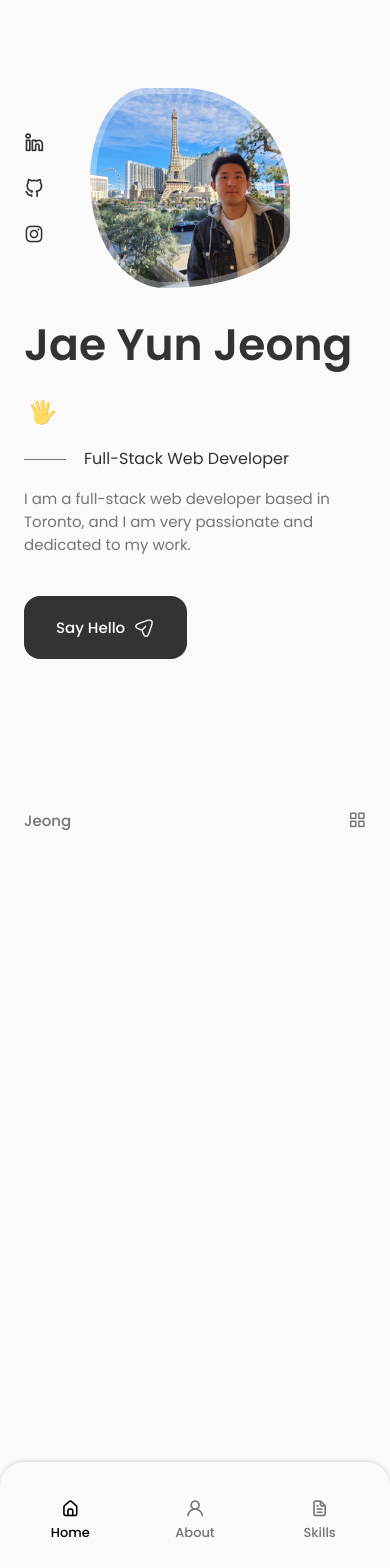
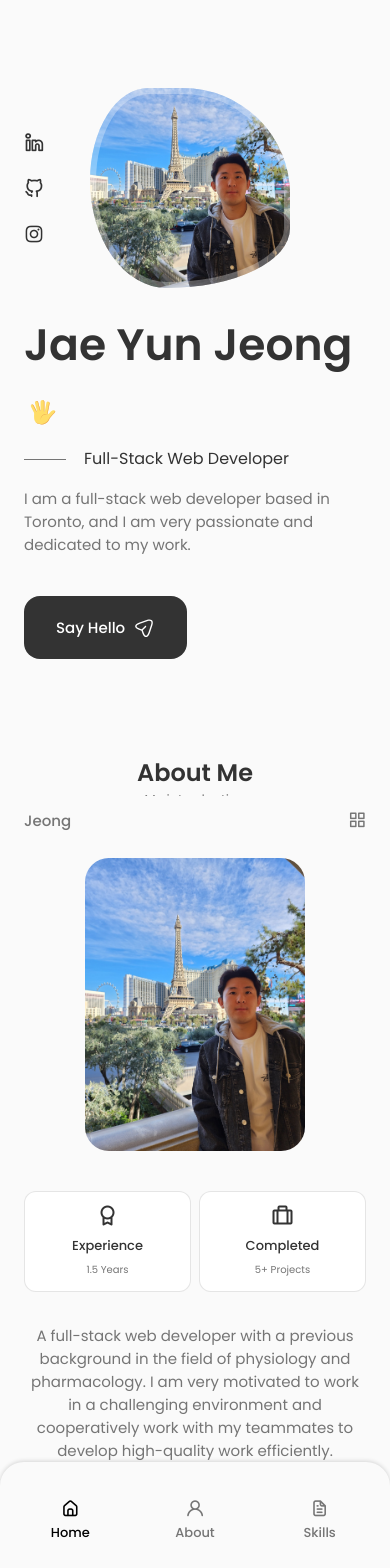
Before and after one commit to jeongj99/portfolio, a React (Vite) app: page / in a window 390 px wide. Shown: the top 1568 px of the page. Before the commit the page ends 844 px from the top, so only its background shows below. Built offline with nearby package versions, Linux system fonts and the light colour scheme.

Commit message:
Finish about section

```diff
--- a/src/App.css
+++ b/src/App.css
@@ -170,8 +170,16 @@
 }
 
 @media screen and (max-width: 768px) {
+  body {
+    margin: 0 0 var(--header-height) 0;
+  }
+
   .section {
     padding: 2rem 0 4rem;
+  }
+
+  .section__subtitle {
+    margin-bottom: var(--mb-3);
   }
 }
 
--- a/src/App.jsx
+++ b/src/App.jsx
@@ -1,6 +1,7 @@
 import "./App.css";
 import Header from "./components/header/Header";
 import Home from "./components/home/Home";
+import About from "./components/about/About";
 
 const App = () => {
   return (
@@ -8,6 +9,7 @@
       <Header />
       <main className="main">
         <Home />
+        <About />
       </main>
     </>
   );
--- /dev/null
+++ b/src/components/about/About.jsx
@@ -0,0 +1,55 @@
+import "./about.css";
+import AboutImg from "../../assets/about.jpg";
+import CV from "../../assets/JaeYunJeong-CV.pdf";
+import Info from "./Info";
+
+const About = () => {
+  return (
+    <section className="about section" id="about">
+      <h2 className="section__title">
+        About Me
+      </h2>
+      <span className="section__subtitle">My introduction</span>
+      <div className="about__container container grid">
+        <img src={AboutImg} alt="" className="about__img" />
+        <div className="about__data">
+          <Info />
+
+          <p className="about__description">
+            A full-stack web developer with a previous background in the field of physiology and pharmacology. I am very motivated to work in a challenging environment and cooperatively work with my teammates to develop high-quality work efficiently.
+          </p>
+          <a download="" href={CV} className="button button--flex">
+            Download CV
+            <svg
+              className="button__icon"
+              xmlns="http://www.w3.org/2000/svg"
+              width="24"
+              height="24"
+              viewBox="0 0 24 24"
+              fill="none"
+            >
+              <path
+                d="M15.25 22.7502H9.25C3.82 22.7502 1.5 20.4302 1.5 15.0002V9.00024C1.5 3.57024 3.82 1.25024 9.25 1.25024H14.25C14.66 1.25024 15 1.59024 15 2.00024C15 2.41024 14.66 2.75024 14.25 2.75024H9.25C4.64 2.75024 3 4.39024 3 9.00024V15.0002C3 19.6102 4.64 21.2502 9.25 21.2502H15.25C19.86 21.2502 21.5 19.6102 21.5 15.0002V10.0002C21.5 9.59024 21.84 9.25024 22.25 9.25024C22.66 9.25024 23 9.59024 23 10.0002V15.0002C23 20.4302 20.68 22.7502 15.25 22.7502Z"
+                fill="var(--container-color)"
+              ></path>
+              <path
+                d="M22.25 10.7502H18.25C14.83 10.7502 13.5 9.42023 13.5 6.00023V2.00023C13.5 1.70023 13.68 1.42023 13.96 1.31023C14.24 1.19023 14.56 1.26023 14.78 1.47023L22.78 9.47023C22.99 9.68023 23.06 10.0102 22.94 10.2902C22.82 10.5702 22.55 10.7502 22.25 10.7502ZM15 3.81023V6.00023C15 8.58023 15.67 9.25023 18.25 9.25023H20.44L15 3.81023Z"
+                fill="var(--container-color)"
+              ></path>
+              <path
+                d="M13.25 13.7502H7.25C6.84 13.7502 6.5 13.4102 6.5 13.0002C6.5 12.5902 6.84 12.2502 7.25 12.2502H13.25C13.66 12.2502 14 12.5902 14 13.0002C14 13.4102 13.66 13.7502 13.25 13.7502Z"
+                fill="var(--container-color)"
+              ></path>
+              <path
+                d="M11.25 17.7502H7.25C6.84 17.7502 6.5 17.4102 6.5 17.0002C6.5 16.5902 6.84 16.2502 7.25 16.2502H11.25C11.66 16.2502 12 16.5902 12 17.0002C12 17.4102 11.66 17.7502 11.25 17.7502Z"
+                fill="var(--container-color)"
+              ></path>
+            </svg>
+          </a>
+        </div>
+      </div>
+    </section>
+  );
+};
+
+export default About;
--- /dev/null
+++ b/src/components/about/Info.jsx
@@ -0,0 +1,26 @@
+const Info = () => {
+  return (
+    <div className="about__info grid">
+      <div className="about__box">
+        <i className="bx bx-award about__icon" />
+        <h3 className="about__title">
+          Experience
+        </h3>
+        <span className="about__subtitle">
+          1.5 Years
+        </span>
+      </div>
+      <div className="about__box">
+        <i className="bx bx-briefcase-alt about__icon" />
+        <h3 className="about__title">
+          Completed
+        </h3>
+        <span className="about__subtitle">
+          5+ Projects
+        </span>
+      </div>
+    </div>
+  );
+};
+
+export default Info;
--- /dev/null
+++ b/src/components/about/about.css
@@ -0,0 +1,83 @@
+.about__container {
+  grid-template-columns: repeat(2, 1fr);
+  align-items: center;
+  column-gap: 4rem;
+}
+
+.about__img {
+  width: 350px;
+  border-radius: 1.5rem;
+  justify-self: center;
+}
+
+.about__info {
+  grid-template-columns: repeat(2, 1fr);
+  gap: 0.5rem;
+  margin-bottom: var(--mb-2);
+}
+
+.about__box {
+  background-color: var(--container-color);
+  border: 1px solid rgba(0, 0, 0, 0.1);
+  border-radius: 0.75rem;
+  text-align: center;
+  padding: 1rem 1.25rem;
+}
+
+.about__icon {
+  font-size: 1.5rem;
+  color: var(--title-color);
+  margin-bottom: var(--mb-0-5);
+}
+
+.about__title {
+  font-size: var(--small-font-size);
+  font-weight: var(--font-medium);
+}
+
+.about__subtitle {
+  font-size: var(--tiny-font-size);
+}
+
+.about__description {
+  padding: 0 4rem 0 0;
+  margin-bottom: var(--mb-2-5);
+}
+
+@media screen and (max-width: 992px) {
+  .about__container {
+    grid-template-columns: 1fr;
+    row-gap: 2.5rem;
+  }
+
+  .about__img {
+    width: 220px;
+  }
+
+  .about__box {
+    padding: 0.75rem 0.5rem;
+  }
+
+  .about__data {
+    text-align: center;
+  }
+
+  .about__info {
+    justify-content: center;
+  }
+
+  .about__description {
+    padding: 0 5rem;
+    margin-bottom: 2rem;
+  }
+}
+
+@media screen and (max-width: 576px) {
+  .about__info {
+    grid-template-columns: repeat(2, 1fr);
+  }
+
+  .about__description {
+    padding: 0;
+  }
+}
--- a/src/components/home/Home.jsx
+++ b/src/components/home/Home.jsx
@@ -10,7 +10,7 @@
       <div className="home__container container grid">
         <div className="home__content grid">
           <Social />
-          <div className="home__img"></div>
+          <div className="home__img" />
           <Data />
         </div>
         <ScrollDown />
```
Also changed, not shown: 2 other files (tests, documents, lock files or other folders).
